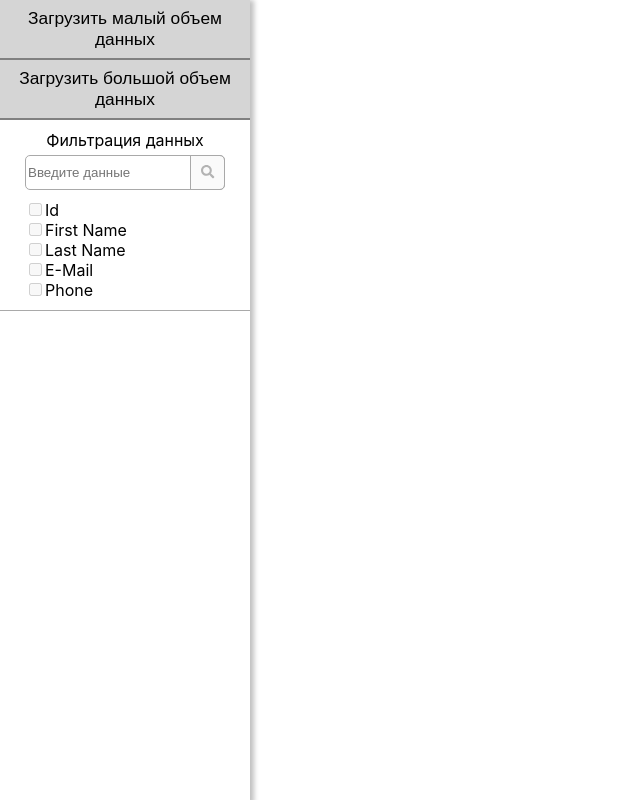
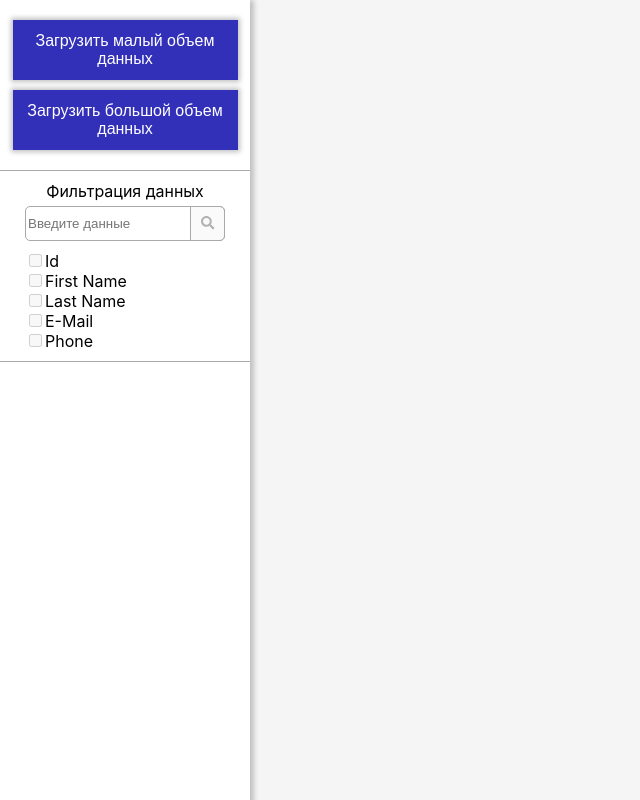
Before and after one commit to Kefir103/contact-directory, a React app: page / in a window 1280 px wide. Shown: the whole page, without its empty margins (0-640 px from the left). Built offline with nearby package versions, Linux system fonts and the light colour scheme.

Commit message:
Поменял цветовую схему приложения и немного его приукрасил

```diff
--- a/public/styles.css
+++ b/public/styles.css
@@ -2,7 +2,9 @@
   display: flex;
   flex-direction: column;
   margin: 15px auto;
-  width: 100%; }
+  width: 100%;
+  box-shadow: 0 0 8px 3px silver;
+  background: white; }
   .table .table-row {
     display: flex;
     flex-direction: row;
@@ -28,8 +30,10 @@
   .panel .table-cell-button {
     display: flex;
     align-items: center;
-    border: 2px solid dimgray;
+    border: 1px solid silver;
     border-right: none;
+    background-color: #322fb9;
+    color: floralwhite;
     padding: 0 5px;
     outline: none;
     font-family: -apple-system, Arial, Helvetica, sans-serif;
@@ -46,21 +50,23 @@
     .panel .table-cell-button.down-arrow:after {
       content: '\25BC';
       margin-left: auto; }
-    .panel .table-cell-button:last-child {
-      border-right: 2px solid dimgray; }
+    .panel .table-cell-button:first-child {
+      border-left: none; }
 
 .load-btn-container {
   display: flex;
   flex-direction: column;
-  width: 100%;
-  margin: 0; }
+  margin: 15px 0; }
   .load-btn-container .load-btn {
     height: 60px;
+    width: 90%;
+    margin: 5px auto;
     border: none;
-    border-bottom: 2px solid gray;
     outline: none;
-    background-color: #d5d5d5;
-    font-size: 13pt; }
+    background-color: #322fb9;
+    color: white;
+    font-size: 12pt;
+    box-shadow: 0 0 5px 2px silver; }
     .load-btn-container .load-btn:hover {
       cursor: pointer; }
 
@@ -81,6 +87,7 @@ aside {
   align-items: center;
   background: white;
   border-bottom: 1px solid darkgray;
+  border-top: 1px solid darkgray;
   padding: 10px 0; }
   .filter-container p {
     margin: 0 0 5px; }
@@ -131,10 +138,10 @@ aside {
   width: 64px;
   height: 64px;
   margin: 8px;
-  border: 8px solid dimgray;
+  border: 8px solid #322fb9;
   border-radius: 50%;
   animation: lds-ring 1.2s cubic-bezier(0.5, 0, 0.5, 1) infinite;
-  border-color: dimgray transparent transparent transparent; }
+  border-color: #322fb9 transparent transparent transparent; }
 
 .lds-ring div:nth-child(1) {
   animation-delay: -0.45s; }
@@ -163,7 +170,7 @@ body {
   padding: 0;
   height: 100vh;
   font-family: -apple-system, BlinkMacSystemFont, 'Segoe UI', Roboto, 'Helvetica Neue', Arial, 'Noto Sans', sans-serif, 'Apple Color Emoji', 'Segoe UI Emoji', 'Segoe UI Symbol', 'Noto Color Emoji';
-  background: white; }
+  background: whitesmoke; }
 
 #root {
   position: relative;
--- a/src/client/styles/components/_loader.scss
+++ b/src/client/styles/components/_loader.scss
@@ -12,10 +12,10 @@
     width: 64px;
     height: 64px;
     margin: 8px;
-    border: 8px solid dimgray;
+    border: 8px solid #322fb9;
     border-radius: 50%;
     animation: lds-ring 1.2s cubic-bezier(0.5, 0, 0.5, 1) infinite;
-    border-color: dimgray transparent transparent transparent;
+    border-color: #322fb9 transparent transparent transparent;
 }
 .lds-ring div:nth-child(1) {
     animation-delay: -0.45s;
--- a/src/client/styles/components/sideMenu/_filterContainer.scss
+++ b/src/client/styles/components/sideMenu/_filterContainer.scss
@@ -5,6 +5,7 @@
     align-items: center;
     background: white;
     border-bottom: 1px solid darkgray;
+    border-top: 1px solid darkgray;
     padding: 10px 0;
 
     p {
--- a/src/client/styles/components/sideMenu/_loadBtnContainer.scss
+++ b/src/client/styles/components/sideMenu/_loadBtnContainer.scss
@@ -1,16 +1,17 @@
 .load-btn-container {
     display: flex;
     flex-direction: column;
-    width: 100%;
-    margin: 0;
+    margin: 15px 0;
     .load-btn {
         height: 60px;
+        width: 90%;
+        margin: 5px auto;
         border: none;
-        border-bottom: 2px solid gray;
         outline: none;
-        background-color: #d5d5d5;
-        font-size: 13pt;
-
+        background-color: #322fb9;
+        color: white;
+        font-size: 12pt;
+        box-shadow: 0 0 5px 2px silver;
         &:hover {
             cursor: pointer;
         }
--- a/src/client/styles/components/table/_table.scss
+++ b/src/client/styles/components/table/_table.scss
@@ -3,6 +3,8 @@
     flex-direction: column;
     margin: 15px auto;
     width: 100%;
+    box-shadow: 0 0 8px 3px silver;
+    background: white;
     .table-row {
         display: flex;
         flex-direction: row;
--- a/src/client/styles/styles.scss
+++ b/src/client/styles/styles.scss
@@ -14,7 +14,7 @@ body {
     font-family: -apple-system, BlinkMacSystemFont, 'Segoe UI', Roboto, 'Helvetica Neue', Arial,
         'Noto Sans', sans-serif, 'Apple Color Emoji', 'Segoe UI Emoji', 'Segoe UI Symbol',
         'Noto Color Emoji';
-    background: white;
+    background: whitesmoke;
 }
 
 #root {
```
Also changed, not shown: src/client/styles/components/table/_tablePanel.scss (+5 -3 lines).
